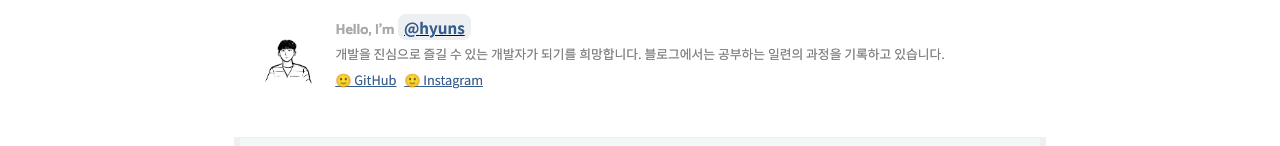
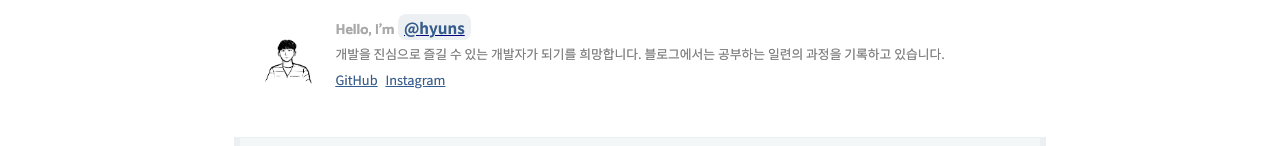
Before and after one commit to hyuns619/hyuns.github.io, a Gatsby site: page / in a window 1280 px wide. Shown: the part 186-332 px from the top of the page. Built offline with nearby package versions, Linux system fonts and the light colour scheme; Gatsby itself is replaced by a stand-in of ours; some packages are replaced by stand-ins of ours; what typography-theme-github would draw is missing.

Commit message:
update blog settings

```diff
--- a/src/components/bio/index.jsx
+++ b/src/components/bio/index.jsx
@@ -34,7 +34,7 @@ export const Bio = () => (
                       href={`https://github.com/${social.github}`}
                       style={{ color: '#335c91' }}
                     >
-                      🙂 GitHub
+                      GitHub
                     </a>
                   )}
                   {social.medium && (
@@ -55,7 +55,7 @@ export const Bio = () => (
                       href={`https://www.instagram.com/${social.instagram}/`}
                       style={{ color: '#335c91' }}
                     >
-                      🙂 Instagram
+                      Instagram
                     </a>
                   )}
                 </p>
```
